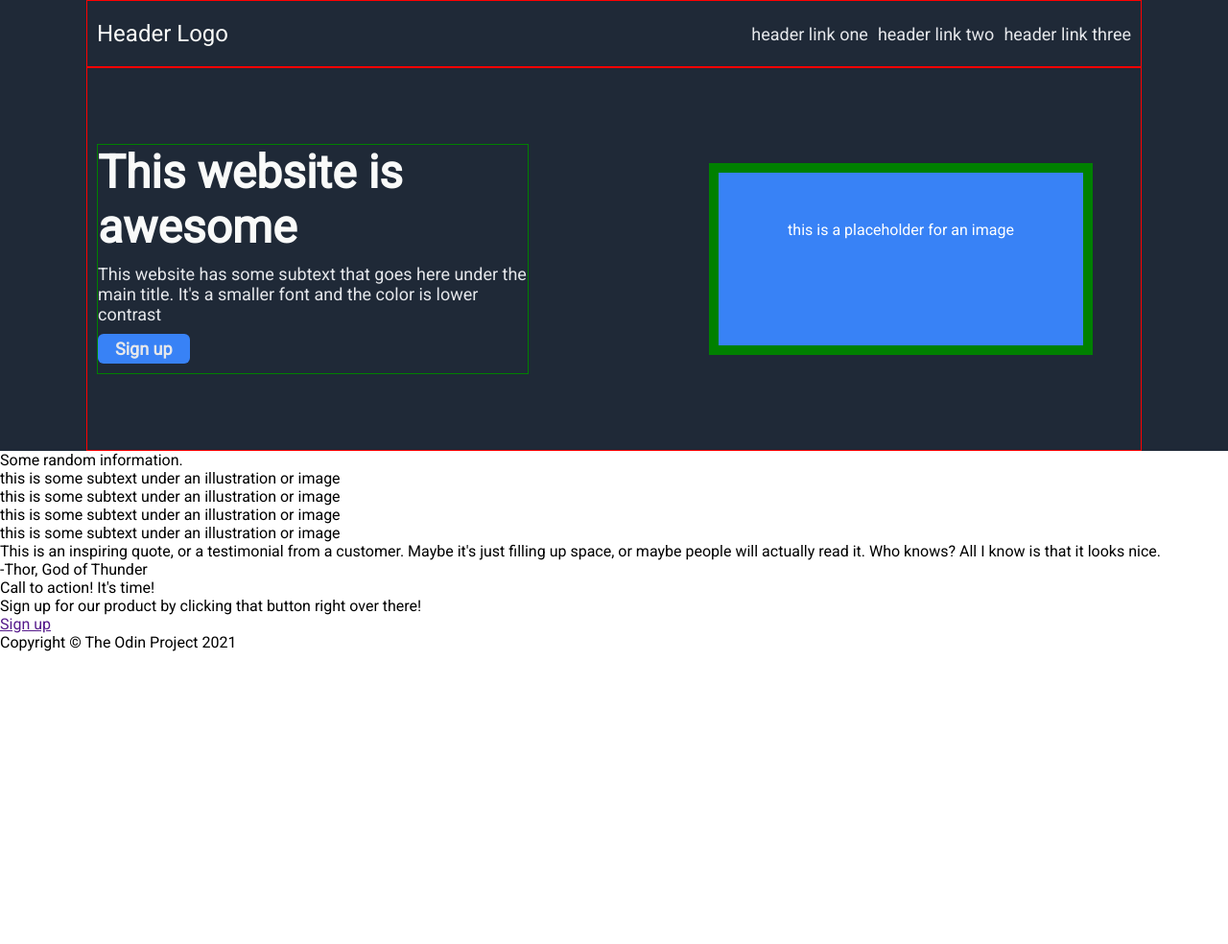
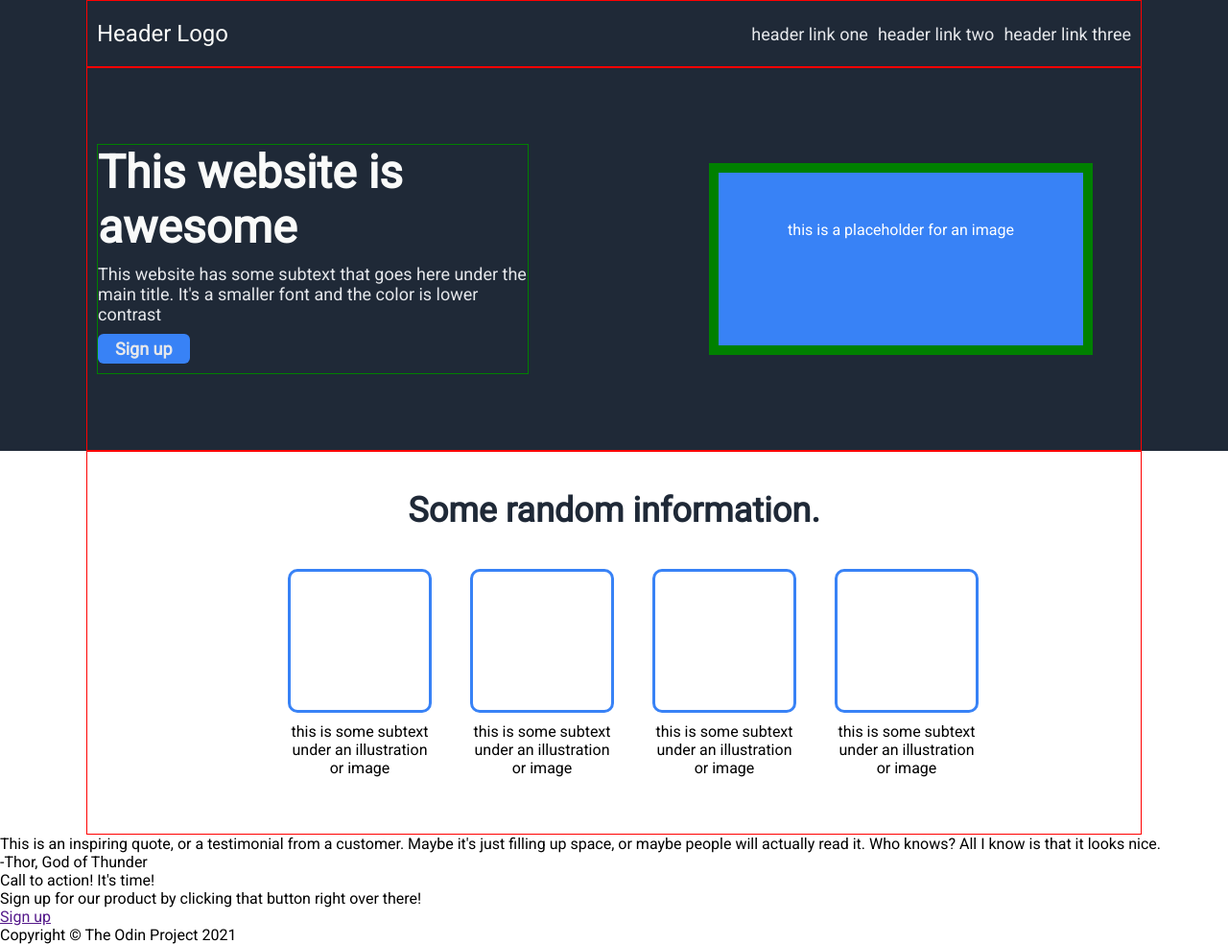
Before and after one commit to macsen47/landing-page, a plain HTML site: page index.html in a window 1280 px wide. Shown: the whole page at 96% size. Before the commit the page ends 800 px from the top, so only its background shows below. Drawn offline with Linux system fonts and the light colour scheme.

Commit message:
Update styles.css, styling information section

```diff
--- a/styles.css
+++ b/styles.css
@@ -94,3 +94,42 @@
     background-color: #3882f6;
     flex-shrink: 0;
 }
+
+.body .info {
+    max-width: 1100px;
+    margin: 0 auto;
+    padding: 0 10px;
+
+    border: 1px solid red;
+    min-height: 400px;
+    text-align: center;
+}
+
+.info .info-title {
+    font-size: 36px;
+    font-weight: 800;
+    color: #1f2937;
+    margin: 40px;
+}
+
+.info .container {
+    /* border: 3px double blueviolet;
+    padding: 20px; */
+
+    display: flex;
+    justify-content: center;
+    align-items: center;
+}
+
+.info .card {
+    max-width: 150px;
+    margin-left: 40px;
+}
+
+.info .info-img {
+    border: 3px solid #3882f6;
+    border-radius: 10px;
+    height: 150px;
+    width: 150px;
+    margin-bottom: 10px;
+}
```
